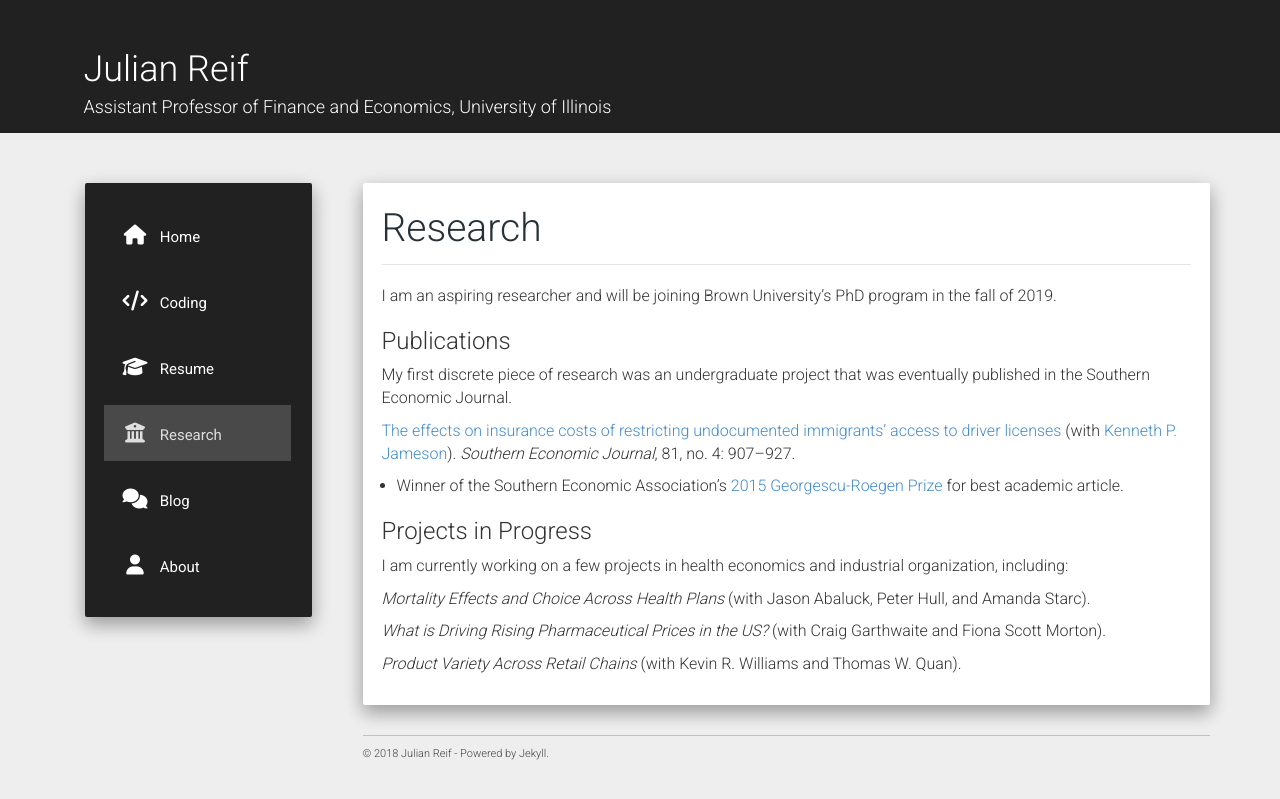
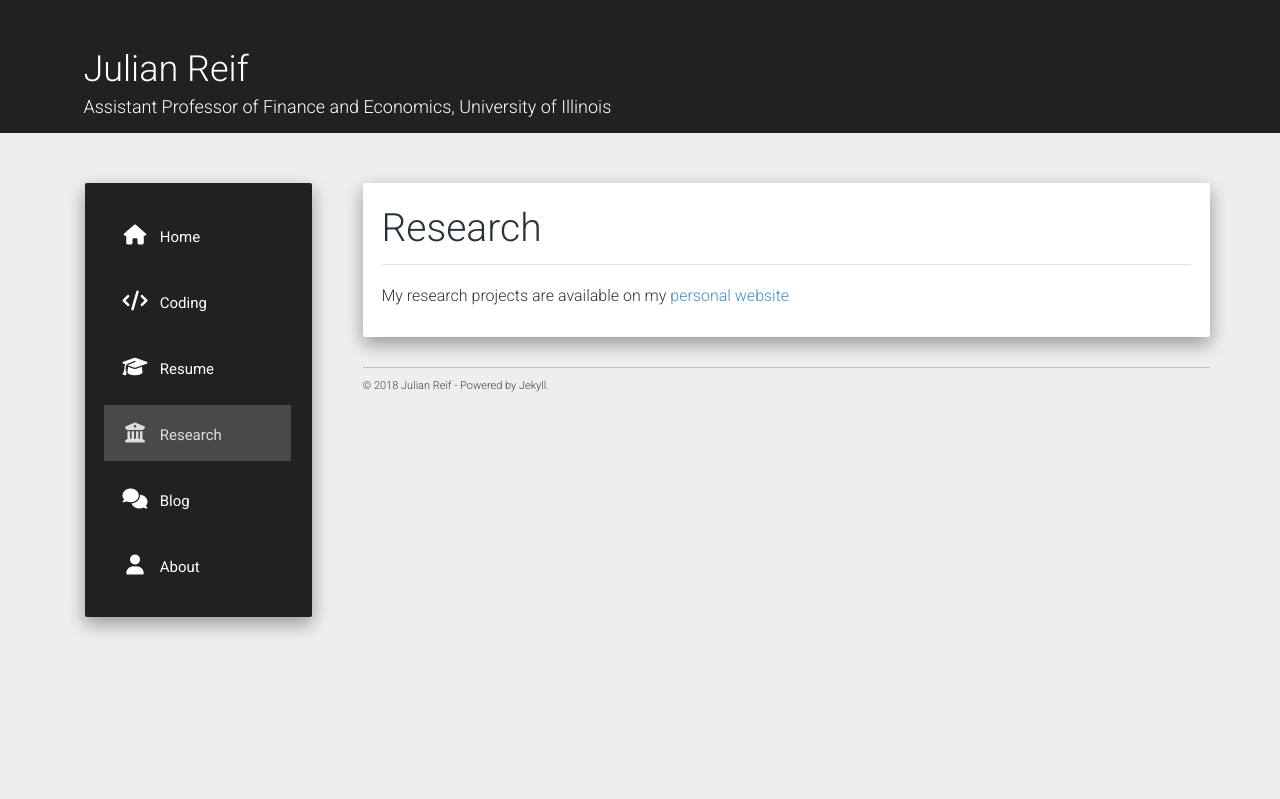
Before and after one commit to reifjulian/reifjulian.github.io, a Jekyll site: the page built from research.md, in a window 1280 px wide. Shown: the top 799 px of the page. Built offline with Jekyll 4.4.1, drawn with Linux system fonts in a browser that asks for light colours; nearby versions of some CDN libraries.

Commit message:
Update research.md

```diff
--- a/research.md
+++ b/research.md
@@ -5,21 +5,4 @@ subtitle: Research
 permalink: /research/
 ---
 
-I am an aspiring researcher and will be joining Brown University's PhD program in the fall of 2019.
-
-### Publications
-
-My first discrete piece of research was an undergraduate project that was eventually published in the Southern Economic Journal.
-
-[The effects on insurance costs of restricting undocumented immigrants’ access to driver licenses](http://onlinelibrary.wiley.com/doi/10.1002/soej.12022/full) (with [Kenneth P. Jameson](http://content.csbs.utah.edu/~jameson)). _Southern Economic Journal_, 81, no. 4: 907–927.
-- Winner of the Southern Economic Association’s [2015 Georgescu-Roegen Prize](https://www.southerneconomic.org/the-georgescu-roegen-prize) for best academic article.
-
-### Projects in Progress
-
-I am currently working on a few projects in health economics and industrial organization, including:
-
-_Mortality Effects and Choice Across Health Plans_ (with Jason Abaluck, Peter Hull, and Amanda Starc).
-
-_What is Driving Rising Pharmaceutical Prices in the US?_ (with Craig Garthwaite and Fiona Scott Morton).
-
-_Product Variety Across Retail Chains_ (with Kevin R. Williams and Thomas W. Quan).
+My research projects are available on my [personal website](http://julianreif.com/research/index.html)
```
